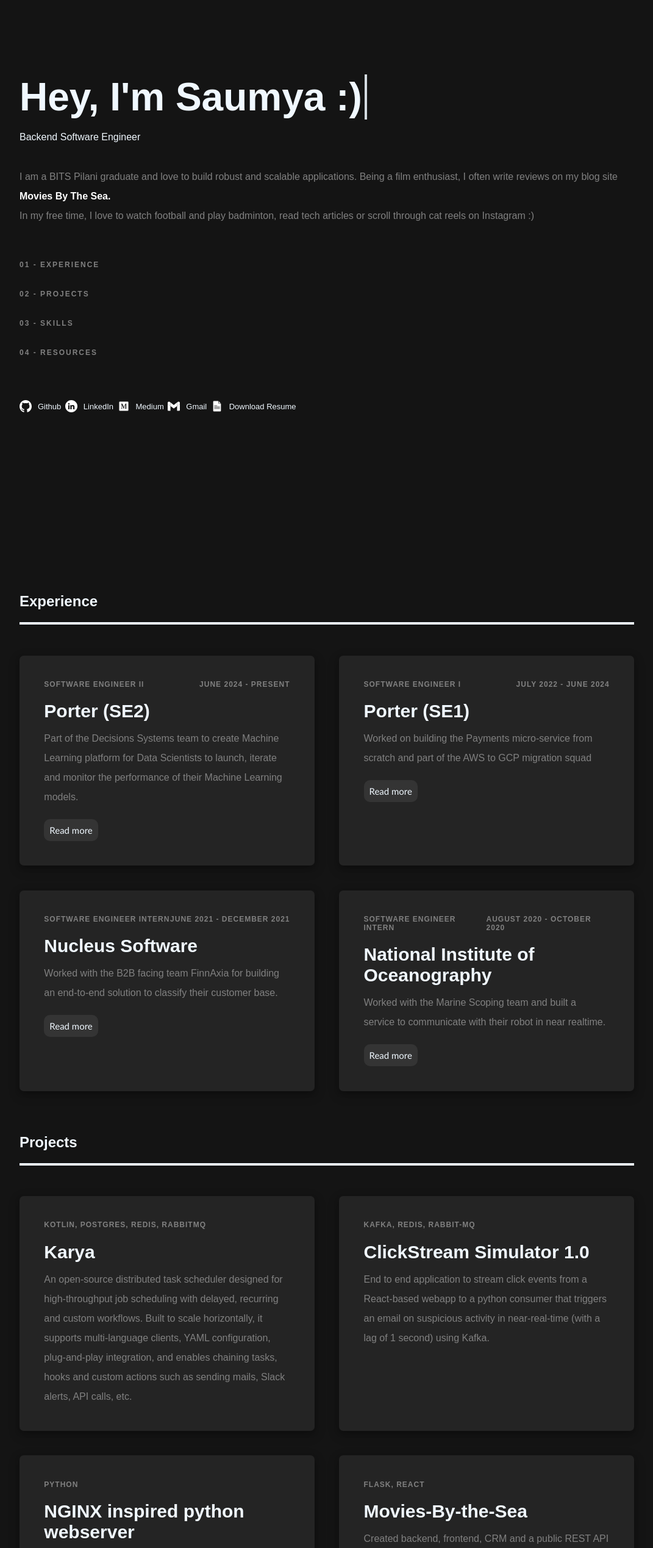
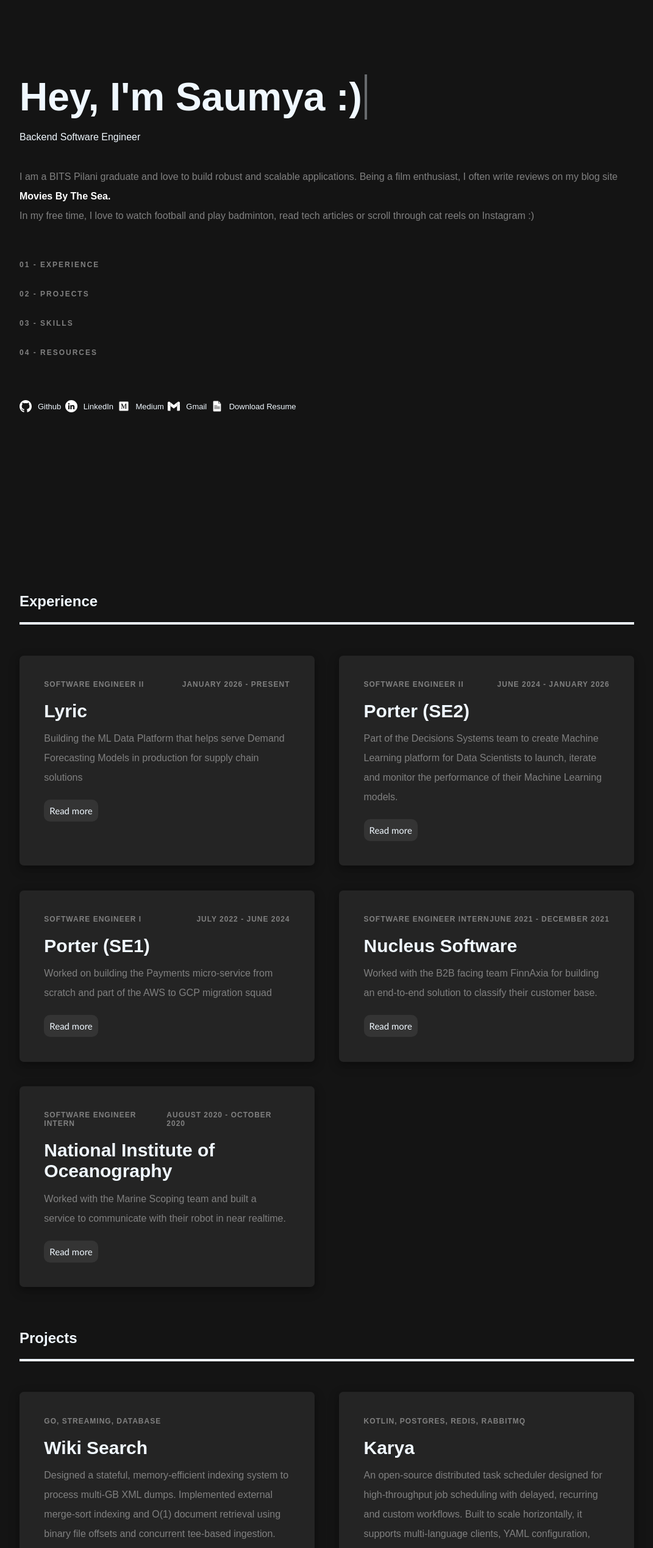
Before and after one commit to Saumya-Bhatt/Saumya-Bhatt.github.io, a React (Create React App) app: page / in a window 1280 px wide. Shown: the top 2538 px of the page at 61% size, without its empty margins (104-1175 px from the left). Built offline with nearby package versions, Linux system fonts and the light colour scheme.

Commit message:
Updated Resume, added wikisearch and Lyric

```diff
--- a/src/resume/resumeData.js
+++ b/src/resume/resumeData.js
@@ -32,6 +32,7 @@ import githubTool from '../images/skills/tools/github.png';
 import kafka from '../images/skills/tools/kafka.png';
 import kubernetes from '../images/skills/tools/kubernetes.png'
 import gcp from '../images/skills/tools/gcp.png'
+import spark from '../images/skills/tools/spark.png'
 
 import placements from '../images/resources/placements.jpg';
 import dsa from '../images/resources/dsa.png';
@@ -49,10 +50,21 @@ import medium from '../images/icons/medium.png'
 export const resumeData = {
     "experience": [
         {
+            company: 'Lyric',
+            link: 'https://lyric.tech/',
+            location: 'Remote',
+            duration: 'January 2026 - Present',
+            title: 'Software Engineer II',
+            summary: 'Building the ML Data Platform that helps serve Demand Forecasting Models in production for supply chain solutions',
+            description: [
+                "Maintaing central machine learning packages that are used to validate, train and serve Time Series Forecasting Models."
+            ]
+        },
+        {
             company: 'Porter (SE2)',
             link: 'https://porter.in/',
             location: 'Bengaluru, Karnataka',
-            duration: 'June 2024 - Present',
+            duration: 'June 2024 - January 2026',
             title: 'Software Engineer II',
             summary: 'Part of the Decisions Systems team to create Machine Learning platform for Data Scientists to launch, iterate and monitor the performance of their Machine Learning models.',
             description: [
@@ -103,6 +115,12 @@ export const resumeData = {
         }
     ],
     "projects": [
+        {
+            name: 'Wiki Search',
+            tech: 'Go, Streaming, Database',
+            description: 'Designed a stateful, memory-efficient indexing system to process multi-GB XML dumps. Implemented external merge-sort indexing and O(1) document retrieval using binary file offsets and concurrent tee-based ingestion.',
+            link: 'https://github.com/Saumya-Bhatt/wiki-search'
+        },
         {
             name: 'Karya',
             tech: 'Kotlin, Postgres, Redis, RabbitMQ',
@@ -244,11 +262,11 @@ export const resumeData = {
                     img: mysql,
                     link: 'https://www.mysql.com/'
                 },
-                {
-                    name: 'Elastic Search',
-                    img: elastic,
-                    link: 'https://www.elastic.co/elasticsearch/'
-                }
+                // {
+                //     name: 'Elastic Search',
+                //     img: elastic,
+                //     link: 'https://www.elastic.co/elasticsearch/'
+                // }
             ]
         },
         {
@@ -278,6 +296,11 @@ export const resumeData = {
                     name: "Kafka",
                     img: kafka,
                     link: "https://kafka.apache.org/"
+                },
+                {
+                    name: "Spark",
+                    img: spark,
+                    link: "https://spark.apache.org/"
                 },
                 {
                     name: 'Firebase',
```
Also changed, not shown: src/images/skills/tools/spark.png (added), 1 other file (tests, documents, lock files or other folders).
